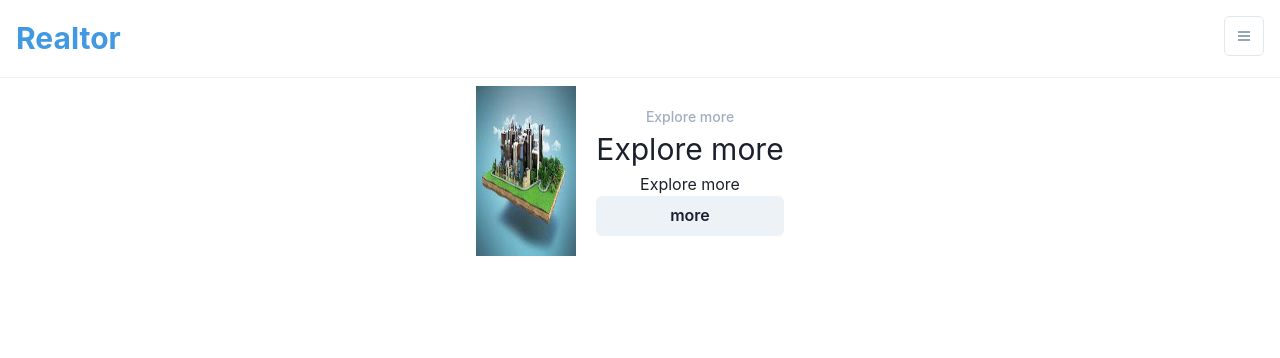
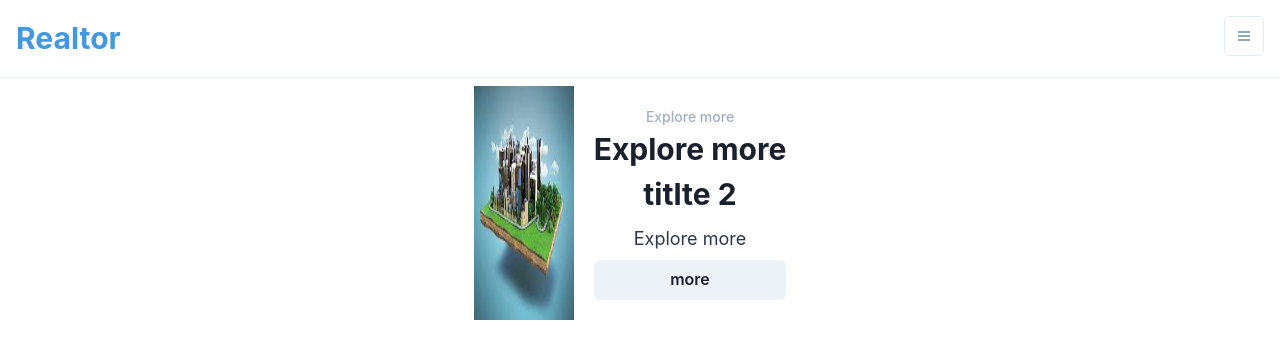
Before and after one commit to laherasif/RealEstate-App-Next-js, a Next.js app: page / in a window 1280 px wide. Shown: the top 358 px of the page. Built offline with nearby package versions, Linux system fonts and the light colour scheme.

Commit message:
desc css apply

```diff
--- a/pages/index.js
+++ b/pages/index.js
@@ -10,8 +10,8 @@ const MianContent = () => {
       <Image src={Slider1} width={100} height={50} alt="main_image" />
       <Flex flexDirection="column" p="5">
         <Text color="gray.400" fontWeight="medium" fontSize="sm">Explore more </Text>
-        <Text fontSize="3xl" >Explore more </Text>
-        <Text>Explore more </Text>
+        <Text fontSize="3xl" fontWeight="bold">Explore more <br/> titlte 2 </Text>
+        <Text paddingTop="2" paddingBottom="2" fontSize="lg" color="gray.700" >Explore more </Text>
         <Button>more</Button>
       </Flex>
     </Flex>
```
